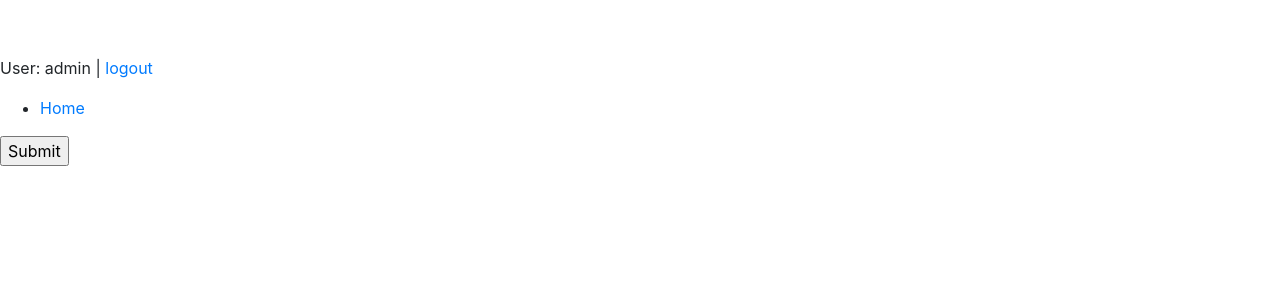
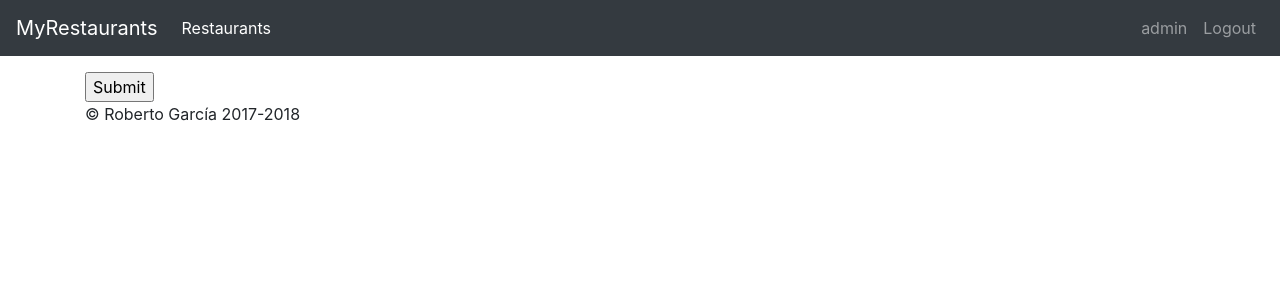
Before and after one commit to rogargon/myrecommendations, a Django app: page /myrestaurants/restaurants/create/ in a window 1280 px wide. Shown: the top 300 px of the page. Run offline with Django 3.2, Linux system fonts and the light colour scheme; a user stored in the database is signed in; parts of the project's set-up code (start-up, migrations or seed data) failed here and were passed over; some libraries are stand-ins or nearby versions.

Commit message:
Bootstrap navbar, footer and main block in base template

```diff
--- a/myrestaurants/templates/myrestaurants/base.html
+++ b/myrestaurants/templates/myrestaurants/base.html
@@ -12,32 +12,50 @@
 
 <body>
 
-<div id="header">
-    {% block header %}
+{% block header %}
+
+<nav class="navbar navbar-expand-md navbar-dark fixed-top bg-dark">
+  <a class="navbar-brand" href="#">MyRestaurants</a>
+  <button class="navbar-toggler" type="button" data-toggle="collapse" data-target="#navbarsExampleDefault" aria-controls="navbarsExampleDefault" aria-expanded="false" aria-label="Toggle navigation">
+    <span class="navbar-toggler-icon"></span>
+  </button>
+  <div class="collapse navbar-collapse" id="navbarsExampleDefault">
+    <ul class="navbar-nav mr-auto">
+      <li class="nav-item active">
+        <a class="nav-link" href="#">Restaurants <span class="sr-only">(current)</span></a>
+      </li>
+    </ul>
+    <ul class="navbar-nav">
         {% if user.is_authenticated %}
-            <p>User: {{ user.username }} | <a href="{% url 'logout' %}?next={{request.path}}">logout</a></p>
+            <li class="nav-item">
+                <a class="nav-link" href="#">{{ user.username }}</a>
+            </li>
+            <li class="nav-item">
+                <a class="nav-link" href="{% url 'logout' %}?next={{request.path}}">Logout</a>
+            </li>
         {% else %}
-            <p><a href="{% url 'login' %}?next={{request.path}}">login</a></p>
+            <li class="nav-item">
+                <a class="nav-link" href="{% url 'login' %}?next={{request.path}}">Login</a>
+            </li>
         {% endif %}
-    {% endblock %}
-</div>
+    </ul>
+  </div>
+</nav>
 
-<div id="sidebar">
-    {% block sidebar %}
-        <ul>
-            <li><a href="/myrestaurants/">Home</a></li>
-        </ul>
-    {% endblock %}
-</div>
+{% endblock %}
 
-<div id="content">
+<main id="content" class="container mt-3">
     {% block content %}
         {% if error_message %}<p><strong>{{ error_message }}</strong></p>{% endif %}
     {% endblock %}
-</div>
+</main>
 
 <div id="footer">
-    {% block footer %}{% endblock %}
+    {% block footer %}
+        <footer class="container">
+            <p>© Roberto García 2017-2018</p>
+        </footer>
+    {% endblock %}
 </div>
 
 <!-- jQuery first, then Popper.js, then Bootstrap JS -->
```
